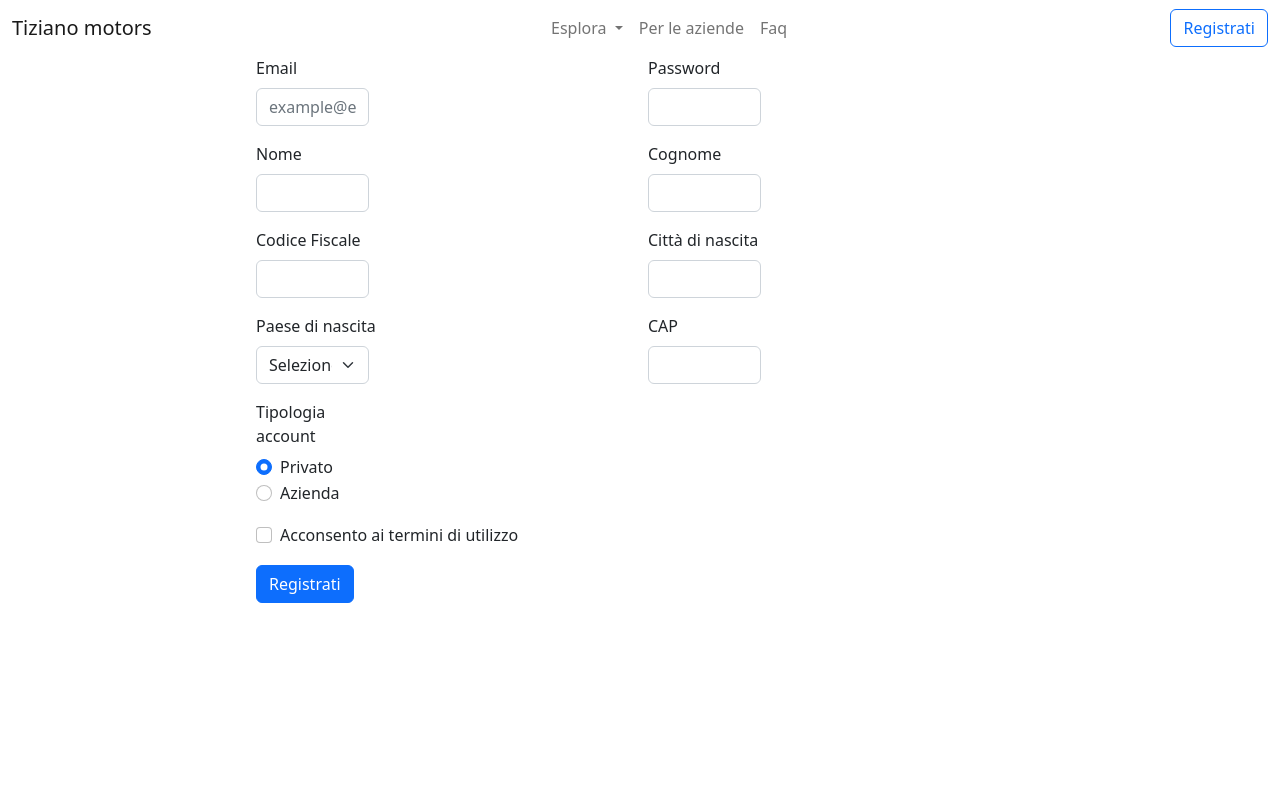
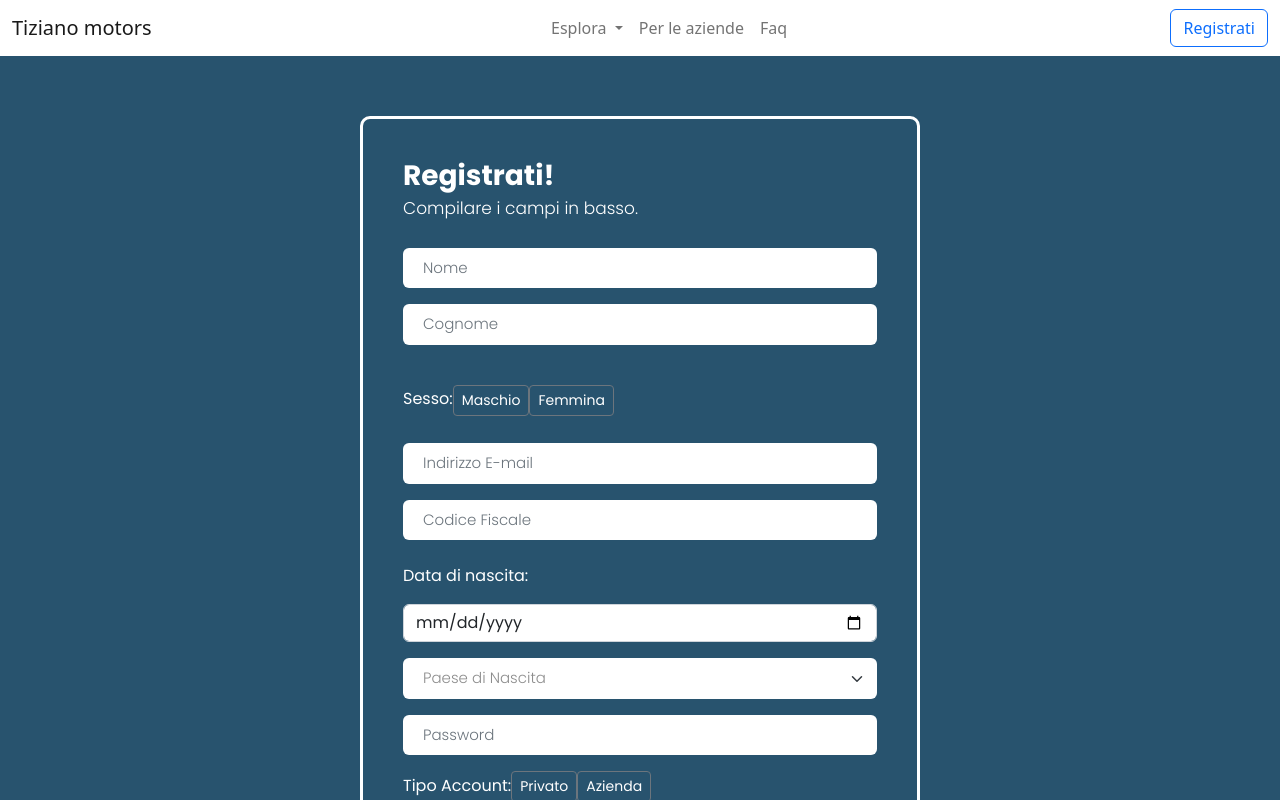
Before and after one commit to reddi32/noleggioFrontEnd, an Angular app in the folder frontend/: page /formregistrazione in a window 1280 px wide. Shown: the top 800 px of the page. Built offline with nearby package versions, Linux system fonts and the light colour scheme.

Commit message:
formregistrazione

```diff
--- a/frontend/src/app/formregistrazione/form-registrazione.component.css
+++ b/frontend/src/app/formregistrazione/form-registrazione.component.css
@@ -1,21 +1,149 @@
-.superForm{
-    padding-left: 20%;
-    padding-right: 20%;
+@import url('https://fonts.googleapis.com/css2?family=Poppins:wght@300;400;500;700;900&display=swap');
+
+*, body {
+    font-family: 'Poppins', sans-serif;
+    font-weight: 400;
+    -webkit-font-smoothing: antialiased;
+    text-rendering: optimizeLegibility;
+    -moz-osx-font-smoothing: grayscale;
 }
 
-.form-control
-{
-	width: 30%;
-	outline:none;
+html, body {
+    height: 100%;
+    background-color: #28536e;
+    overflow: hidden;
 }
 
-.form-select
-{
-	width: 30%;
-	outline:none;
+
+.form-holder {
+      display: flex;
+      flex-direction: column;
+      justify-content: center;
+      align-items: center;
+      text-align: center;
+      min-height: 100vh;
 }
 
-.btn-registrazione{
-    position: center;
+.form-holder .form-content {
+    position: relative;
+    text-align: center;
+    display: -webkit-box;
+    display: -moz-box;
+    display: -ms-flexbox;
+    display: -webkit-flex;
+    display: flex;
+    -webkit-justify-content: center;
+    justify-content: center;
+    -webkit-align-items: center;
+    align-items: center;
+    padding: 60px;
+}
 
+.form-content .form-items {
+    border: 3px solid #fff;
+    padding: 40px;
+    display: inline-block;
+    width: 100%;
+    min-width: 540px;
+    -webkit-border-radius: 10px;
+    -moz-border-radius: 10px;
+    border-radius: 10px;
+    text-align: left;
+    -webkit-transition: all 0.4s ease;
+    transition: all 0.4s ease;
 }
+
+.form-content h3 {
+    color: #fff;
+    text-align: left;
+    font-size: 28px;
+    font-weight: 600;
+    margin-bottom: 5px;
+}
+
+.form-content h3.form-title {
+    margin-bottom: 30px;
+}
+
+.form-content p {
+    color: #fff;
+    text-align: left;
+    font-size: 17px;
+    font-weight: 300;
+    line-height: 20px;
+    margin-bottom: 30px;
+}
+
+
+.form-content label, .was-validated .form-check-input:invalid~.form-check-label, .was-validated .form-check-input:valid~.form-check-label{
+    color: #fff;
+}
+
+.form-content input[type=text], .form-content input[type=password], .form-content input[type=email], .form-content select {
+    width: 100%;
+    padding: 9px 20px;
+    text-align: left;
+    border: 0;
+    outline: 0;
+    border-radius: 6px;
+    background-color: #fff;
+    font-size: 15px;
+    font-weight: 300;
+    color: #8D8D8D;
+    -webkit-transition: all 0.3s ease;
+    transition: all 0.3s ease;
+    margin-top: 16px;
+}
+
+
+.btn-primary{
+    background-color: #6C757D;
+    outline: none;
+    border: 0px;
+     box-shadow: none;
+}
+
+.btn-primary:hover, .btn-primary:focus, .btn-primary:active{
+    background-color: #495056;
+    outline: none !important;
+    border: none !important;
+     box-shadow: none;
+}
+
+.form-content textarea {
+    position: static !important;
+    width: 100%;
+    padding: 8px 20px;
+    border-radius: 6px;
+    text-align: left;
+    background-color: #fff;
+    border: 0;
+    font-size: 15px;
+    font-weight: 300;
+    color: #8D8D8D;
+    outline: none;
+    resize: none;
+    height: 120px;
+    -webkit-transition: none;
+    transition: none;
+    margin-bottom: 14px;
+}
+
+.form-content textarea:hover, .form-content textarea:focus {
+    border: 0;
+    background-color: #ebeff8;
+    color: #8D8D8D;
+}
+
+.mv-up{
+    margin-top: -9px !important;
+    margin-bottom: 8px !important;
+}
+
+.invalid-feedback{
+    color: #ff606e;
+}
+
+.valid-feedback{
+   color: #2acc80;
+}
--- a/frontend/src/app/formregistrazione/form-registrazione.component.html
+++ b/frontend/src/app/formregistrazione/form-registrazione.component.html
@@ -1,75 +1,117 @@
-<div class="superForm">
-<form class="row g-3">
-        <div class="col-md-6">
-          <label for="inputEmail4" class="form-label">Email</label>
-          <input type="email" class="form-control" id="inputEmail4" placeholder="example@email.com" required>
-        </div>
-        <div class="col-md-6">
-          <label for="inputPassword4" class="form-label">Password</label>
-          <input type="password" class="form-control" id="inputPassword4" required>
-        </div>
-        <div class="col-md-6">
-          <label for="inputAddress" class="form-label">Nome</label>
-          <input type="text" class="form-control" id="inputAddress" required>
-        </div>
-        <div class="col-md-6">
-            <label for="inputAddress" class="form-label">Cognome</label>
-            <input type="text" class="form-control" id="inputAddress" required>
-          </div>
-        <div class="col-md-6">
-          <label for="inputAddress2" class="form-label">Codice Fiscale</label>
-          <input type="text" class="form-control" id="inputAddress2"  required>
-        </div>
-        <div class="col-md-6">
-          <label for="inputCity" class="form-label">Città di nascita</label>
-          <input type="text" class="form-control" id="inputCity" required>
-        </div>
-        <div class="col-md-6">
-          <label for="inputState" class="form-label">Paese di nascita</label>
-          <select id="inputState" class="form-select">
-            <option selected>Selezione paese</option>
-            <option>Italia</option>
-            <option>Germania</option>
-            <option>Francia</option>
-            <option>Polonia</option>
-            <option>Ucraina</option>
-          </select>
-        </div>
-        <div class="col-md-6">
-          <label for="inputZip" class="form-label">CAP</label>
-          <input type="text" class="form-control" id="inputZip">
-        </div>
-        <fieldset class="col-md-6">
-            <legend class="col-form-label col-sm-2 pt-0">Tipologia account</legend>
-            <div class="col-sm-10">
-              <div class="form-check">
-                <input class="form-check-input" type="radio" name="gridRadios" id="gridRadios1" value="option1" checked>
-                <label class="form-check-label" for="gridRadios1">
-                  Privato
-                </label>
-              </div>
-              <div class="form-check">
-                <input class="form-check-input" type="radio" name="gridRadios" id="gridRadios2" value="option2">
-                <label class="form-check-label" for="gridRadios2">
-                  Azienda
-                </label>
-              </div>
+<body>
 
-            </div>
-          </fieldset>
+  <div class="form-body">
+    <div class="row">
+        <div class="form-holder">
+            <div class="form-content">
+                <div class="form-items">
+                    <h3>Registrati!</h3>
+                    <p>Compilare i campi in basso.</p>
+                    <form class="requires-validation" novalidate>
+
+                        <div class="col-md-12">
+                           <input class="form-control" type="text" name="name" placeholder="Nome" required>
+                           <div class="valid-feedback">Nome valido!</div>
+                           <div class="invalid-feedback">Il nome non può essere vuoto!</div>
+                        </div>
+
+                        <div class="col-md-12">
+                          <input class="form-control" type="text" name="cognome" placeholder="Cognome" required>
+                          <div class="valid-feedback">Cognome valido!</div>
+                          <div class="invalid-feedback">Il Cognome non può essere vuoto!</div>
+                       </div>
+
+                       <br>
+
+                        <div class="col-md-12 mt-3">
+                          <label class="mb-3 mr-1" for="gender">Sesso: </label>
+
+                          <input type="radio" class="btn-check" name="gender" id="male" autocomplete="off" required>
+                          <label class="btn btn-sm btn-outline-secondary" for="male">Maschio</label>
+
+                          <input type="radio" class="btn-check" name="gender" id="female" autocomplete="off" required>
+                          <label class="btn btn-sm btn-outline-secondary" for="female">Femmina</label>
 
 
-        <div class="col-12">
-          <div class="form-check">
-            <input class="form-check-input" type="checkbox" id="gridCheck">
-            <label class="form-check-label" for="gridCheck">
-              Acconsento ai termini di utilizzo
-            </label>
-          </div>
+                             <div class="valid-feedback mv-up">Sesso selezionato!</div>
+                              <div class="invalid-feedback mv-up">Seleziona il sesso!</div>
+                          </div>
+
+                        <div class="col-md-12">
+                            <input class="form-control" type="email" name="email" placeholder="Indirizzo E-mail" required>
+                             <div class="valid-feedback">Email non valida!</div>
+                             <div class="invalid-feedback">Il campo non può essere vuoto!</div>
+                        </div>
+
+                        <div class="col-md-12">
+                          <input class="form-control" type="text" name="CF" placeholder="Codice Fiscale" required>
+                           <div class="valid-feedback">Codice fiscale non valido!</div>
+                           <div class="invalid-feedback">Il campo non può essere vuoto!</div>
+                      </div>
+
+                      <div class="col-md-12">
+                        <label class="mb-3 mr-1"></label>
+                      </div>
+
+                      <div class="col-md-12">
+                        <label class="mb-3 mr-1" for="dateStandard">Data di nascita: </label>
+                        <input input class="form-control" type="date" id="dateStandard" name="dateStandard">
+                    </div>
+
+                       <div class="col-md-12">
+                            <select class="form-select mt-3" required>
+                                  <option selected disabled value="">Paese di Nascita</option>
+                                  <option value="italia">Italia</option>
+                                  <option value="francia">Francia</option>
+                                  <option value="germania">Germania</option>
+                           </select>
+                            <div class="valid-feedback">Paese selezionato!</div>
+                            <div class="invalid-feedback">Seleziona un paese!</div>
+                       </div>
+
+
+                       <div class="col-md-12">
+                          <input class="form-control" type="password" name="password" placeholder="Password" required>
+                           <div class="valid-feedback">Password valida!</div>
+                           <div class="invalid-feedback">Devi inserire una password!</div>
+                       </div>
+
+
+                       <div class="col-md-12 mt-3">
+                        <label class="mb-3 mr-1" for="account">Tipo Account: </label>
+
+                        <input type="radio" class="btn-check" name="account" id="privato" autocomplete="off" required>
+                        <label class="btn btn-sm btn-outline-secondary" for="privato">Privato</label>
+
+                        <input type="radio" class="btn-check" name="account" id="azienda" autocomplete="off" required>
+                        <label class="btn btn-sm btn-outline-secondary" for="azienda">Azienda</label>
+
+
+                           <div class="valid-feedback mv-up">Tipologia di account selezionata!</div>
+                            <div class="invalid-feedback mv-up">Perfavore, seleziona la tipologia di account!</div>
+                        </div>
+
+                        <div class="input-group mb-3">
+                          <input type="file" class="form-control" id="inputGroupFile02">
+                          <label class="input-group-text" for="inputGroupFile02">Carica file</label>
+                        </div>
+
+                    <div class="form-check">
+                      <input class="form-check-input" type="checkbox" value="" id="invalidCheck" required>
+                      <label class="form-check-label">Confermo che i dati sono corretti</label>
+                     <div class="invalid-feedback">Conferma che i dati immessi sono corretti!</div>
+                    </div>
+
+
+                        <div class="form-button mt-3">
+                            <button id="submit" type="submit" class="btn btn-primary">Registrati</button>
+                        </div>
+                    </form>
+                </div>
+            </div>
         </div>
+    </div>
+</div>
 
-        <div class="col-12" id="btn-registrazione">
-          <button type="submit" class="btn btn-primary">Registrati</button>
-        </div>
-      </form>
-    </div>
+
+</body>
```
